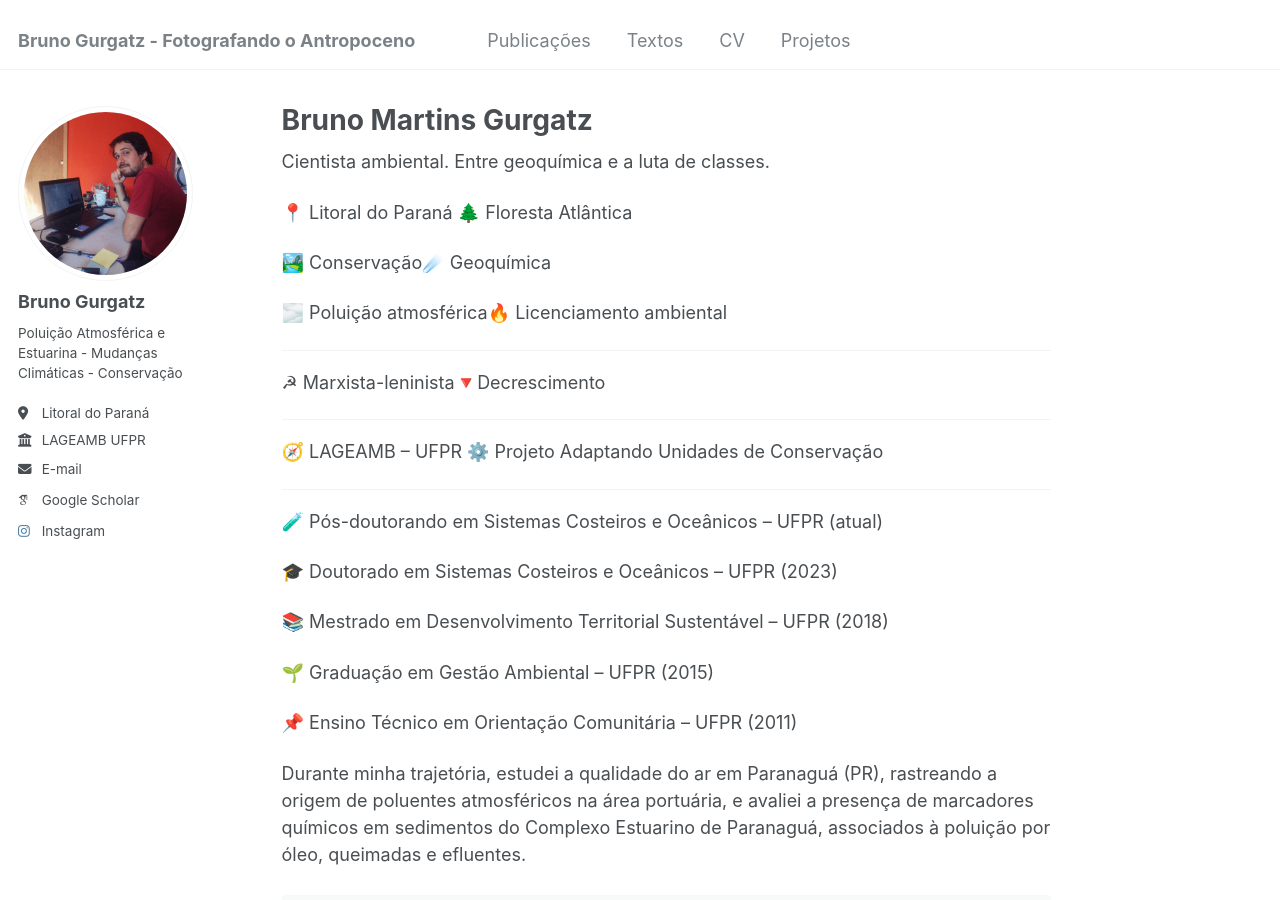
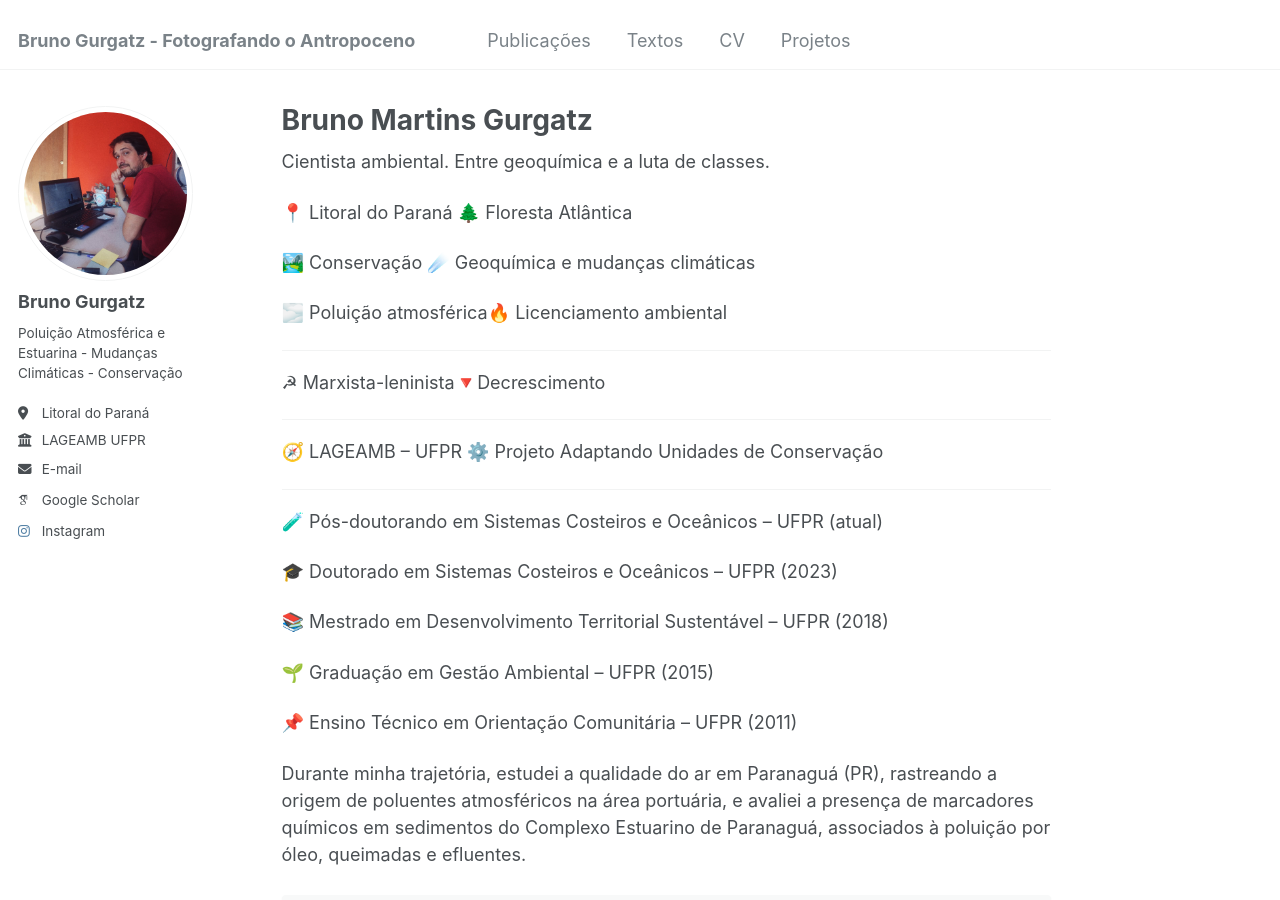
Before and after one commit to brunogurgatz/brunogurgatz.github.io, a Jekyll site: the page built from _pages/about.md, in a window 1280 px wide and 900 px high. Built offline with Jekyll 4.4.1, drawn with Linux system fonts in a browser that asks for light colours; some web fonts are replaced.

Commit message:
Update about.md

```diff
--- a/_pages/about.md
+++ b/_pages/about.md
@@ -12,7 +12,9 @@ Cientista ambiental. Entre geoquímica e a luta de classes.
 
 <span class="badge">📍 Litoral do Paraná</span> <span class="badge">🌲 Floresta Atlântica</span>
 
-<span class="badge">🏞️ Conservação</span><span class="badge">☄️ Geoquímica</span>
+
+<span class="badge">🏞️ Conservação</span><span class="badge"> ☄️ Geoquímica e mudanças climáticas</span>
+
 
 <span class="badge">🌫️ Poluição atmosférica</span><span class="badge">🔥 Licenciamento ambiental</span>
 
```
